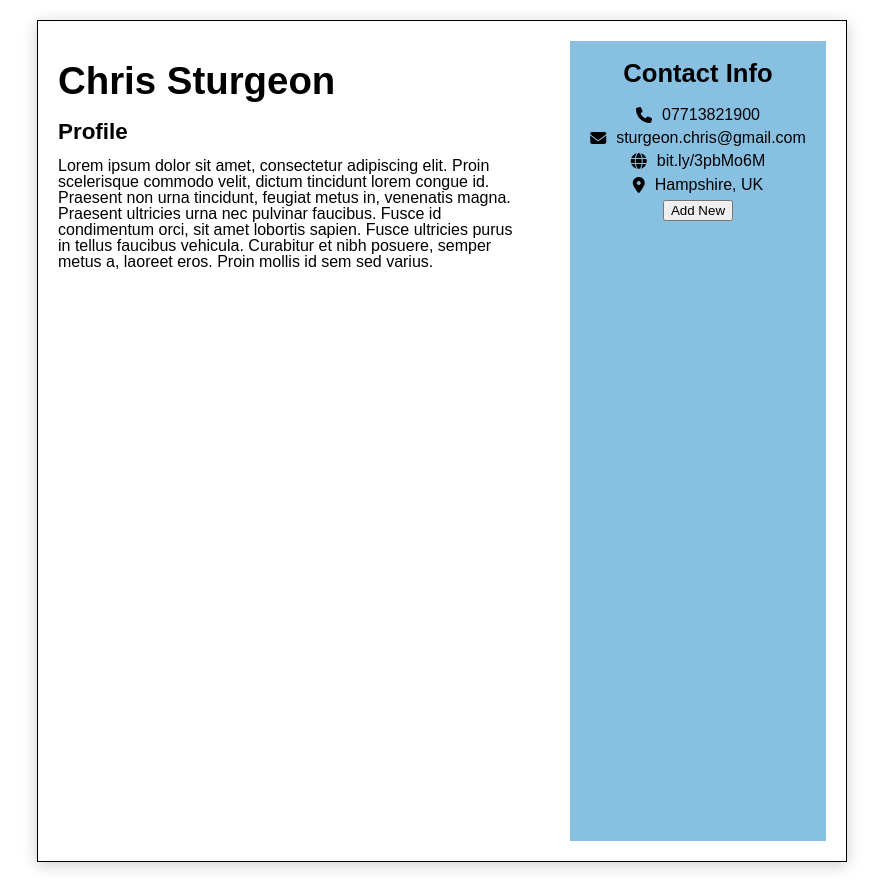
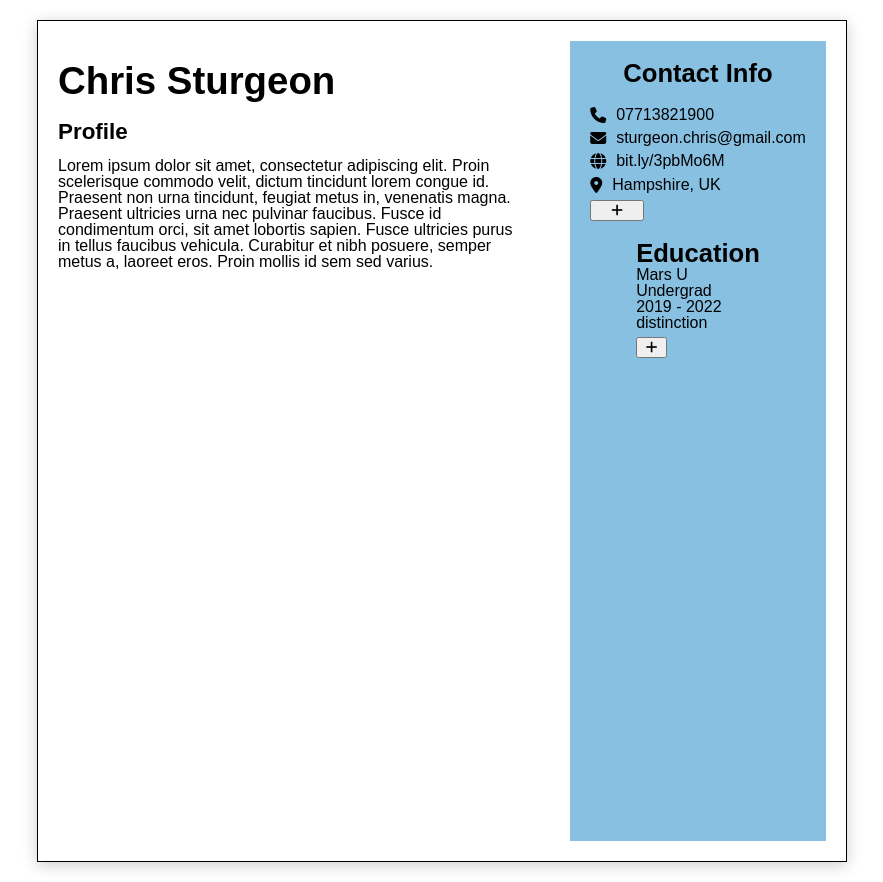
Before and after one commit to ChrisSturgeon/odin-cv-builder, a React (Create React App) app in the folder cv-project/: page / in a window 1280 px wide. Shown: the whole page, without its empty margins (198-1081 px from the left). Built offline with nearby package versions, Linux system fonts and the light colour scheme.

Commit message:
Basic new education complete

```diff
--- a/cv-project/src/App.js
+++ b/cv-project/src/App.js
@@ -4,15 +4,14 @@ import Name from './components/Name';
 import SideBar from './components/SideBar';
 import Contact from './components/Contact';
 import Profile from './components/profile';
+import Education from './components/Education';
 
 function App() {
   return (
     <div className="Wrapper">
       <Name />
       <Profile />
-      <SideBar>
-        <Contact />
-      </SideBar>
+      <SideBar></SideBar>
     </div>
   );
 }
--- a/cv-project/src/components/Contact.js
+++ b/cv-project/src/components/Contact.js
@@ -146,7 +146,9 @@ class Contact extends Component {
               );
             }
           })}
-          <button onClick={this.addNew}>Add New</button>
+          <button onClick={this.addNew}>
+            <i className="fa-solid fa-plus"></i>
+          </button>
         </ul>
       </div>
     );
--- /dev/null
+++ b/cv-project/src/components/Education.js
@@ -0,0 +1,200 @@
+import React, { Component } from 'react';
+import uniqid from 'uniqid';
+
+class Education extends Component {
+  constructor() {
+    super();
+
+    this.handleChange = this.handleChange.bind(this);
+    this.saveEdit = this.saveEdit.bind(this);
+    this.addNew = this.addNew.bind(this);
+
+    this.state = {
+      history: [
+        {
+          name: 'Mars U',
+          tempName: 'Mars U',
+          level: 'Undergrad',
+          tempLevel: 'Undergrad',
+          from: '2019',
+          tempFrom: '2019',
+          to: '2022',
+          tempTo: '2022',
+          grade: 'distinction',
+          tempGrade: 'distinction',
+          editing: false,
+          id: uniqid(),
+        },
+      ],
+    };
+  }
+
+  clickEdit = (id) => {
+    const index = this.state.history.findIndex((element) => {
+      return element.id === id;
+    });
+
+    const revisedHistory = this.state.history;
+    revisedHistory[index].editing = true;
+
+    this.setState({
+      history: revisedHistory,
+    });
+  };
+
+  handleChange(id, event) {
+    const index = this.state.history.findIndex((element) => {
+      return element.id === id;
+    });
+
+    const revisedHistory = this.state.history;
+    const name = event.target.name;
+
+    // if (name === 'level') {
+    //   revisedHistory[index].tempLevel = event.target.value;
+    // }
+
+    // console.log(revisedHistory);
+
+    switch (name) {
+      case 'name':
+        revisedHistory[index].tempName = event.target.value;
+        console.log(revisedHistory[index].tempName);
+        break;
+      case 'level':
+        revisedHistory[index].tempLevel = event.target.value;
+        console.log(revisedHistory[index].tempLevel);
+        break;
+      case 'from':
+        revisedHistory[index].tempFrom = event.target.value;
+        break;
+      case 'to':
+        revisedHistory[index].tempTo = event.target.value;
+        break;
+      case 'grade':
+        revisedHistory[index].tempGrade = event.target.value;
+        break;
+      default:
+        console.log('Something has gone wrong....');
+    }
+
+    this.setState({
+      history: revisedHistory,
+    });
+  }
+
+  saveEdit(id, event) {
+    event.preventDefault();
+    const index = this.state.history.findIndex((element) => {
+      return element.id === id;
+    });
+
+    const revisedHistory = this.state.history;
+
+    revisedHistory[index].name = this.state.history[index].tempName;
+    revisedHistory[index].level = this.state.history[index].tempLevel;
+    revisedHistory[index].from = this.state.history[index].tempFrom;
+    revisedHistory[index].to = this.state.history[index].tempTo;
+    revisedHistory[index].grade = this.state.history[index].tempGrade;
+    revisedHistory[index].editing = false;
+
+    this.setState({
+      history: revisedHistory,
+    });
+  }
+
+  addNew() {
+    const template = {
+      name: 'School name',
+      tempName: 'School name',
+      level: 'Level',
+      tempLevel: 'Level',
+      from: 'From',
+      tempFrom: 'From',
+      to: 'To',
+      tempTo: 'To',
+      grade: 'Grade',
+      tempGrade: 'Grade',
+      editing: false,
+      id: uniqid(),
+    };
+
+    this.setState({
+      history: this.state.history.concat(template),
+    });
+  }
+
+  render() {
+    return (
+      <div className="schools">
+        <h3>Education</h3>
+        <ul>
+          {this.state.history.map((school) => {
+            if (school.editing === true) {
+              return (
+                <form
+                  className="education-form"
+                  key={school.id}
+                  onSubmit={this.saveEdit.bind(this, school.id)}
+                >
+                  <input
+                    name="name"
+                    onChange={this.handleChange.bind(this, school.id)}
+                    defaultValue={school.name}
+                  ></input>
+                  <input
+                    name="level"
+                    onChange={this.handleChange.bind(this, school.id)}
+                    defaultValue={school.level}
+                  ></input>
+                  <input
+                    name="from"
+                    onChange={this.handleChange.bind(this, school.id)}
+                    defaultValue={school.from}
+                  ></input>
+                  <input
+                    name="to"
+                    onChange={this.handleChange.bind(this, school.id)}
+                    defaultValue={school.to}
+                  ></input>
+                  <input
+                    name="grade"
+                    onChange={this.handleChange.bind(this, school.id)}
+                    defaultValue={school.grade}
+                  ></input>
+                  <button className="save-btn" type="submit">
+                    <i className="fa-solid fa-circle-check"></i>
+                  </button>
+                  <button className="cancel-btn" onClick={this.cancelEdit}>
+                    <i className="fa-solid fa-trash-can"></i>
+                  </button>
+                </form>
+              );
+            } else {
+              return (
+                <div
+                  key={school.id}
+                  onDoubleClick={() => this.clickEdit(school.id)}
+                >
+                  <div>{school.name}</div>
+                  <div>{school.level}</div>
+                  <div>
+                    <div>
+                      {school.from} - {school.to}
+                    </div>
+                  </div>
+                  <div>{school.grade}</div>
+                </div>
+              );
+            }
+          })}
+          <button onClick={this.addNew}>
+            <i className="fa-solid fa-plus"></i>
+          </button>
+        </ul>
+      </div>
+    );
+  }
+}
+
+export default Education;
--- a/cv-project/src/components/Name.js
+++ b/cv-project/src/components/Name.js
@@ -56,10 +56,10 @@ class Name extends Component {
             autoFocus
           ></input>
           <button className="save-btn" type="submit">
-            <i class="fa-solid fa-circle-check"></i>
+            <i className="fa-solid fa-circle-check"></i>
           </button>
           <button className="cancel-btn" onClick={this.cancelEdit}>
-            <i class="fa-solid fa-trash-can"></i>
+            <i className="fa-solid fa-trash-can"></i>
           </button>
         </form>
       );
--- a/cv-project/src/components/SideBar.js
+++ b/cv-project/src/components/SideBar.js
@@ -1,12 +1,14 @@
 import React, { Component } from 'react';
 import '../styles/SideBar.css';
 import Contact from './Contact';
+import Education from './Education';
 
 class SideBar extends Component {
   render() {
     return (
       <div className="SideBar">
         <Contact />
+        <Education />
       </div>
     );
   }
--- a/cv-project/src/styles/Contact.css
+++ b/cv-project/src/styles/Contact.css
@@ -41,8 +41,11 @@ h3 {
 ul {
   display: flex;
   flex-direction: column;
-  align-items: center;
   gap: 0.5vw;
+}
+
+ul button {
+  width: 25%;
 }
 
 .with-icon {
--- /dev/null
+++ b/cv-project/src/styles/Education.css
@@ -0,0 +1,3 @@
+.education-form {
+  position: relative;
+}
```
Also changed, not shown: cv-project/src/components/School.js (added, +23 -0 lines).
